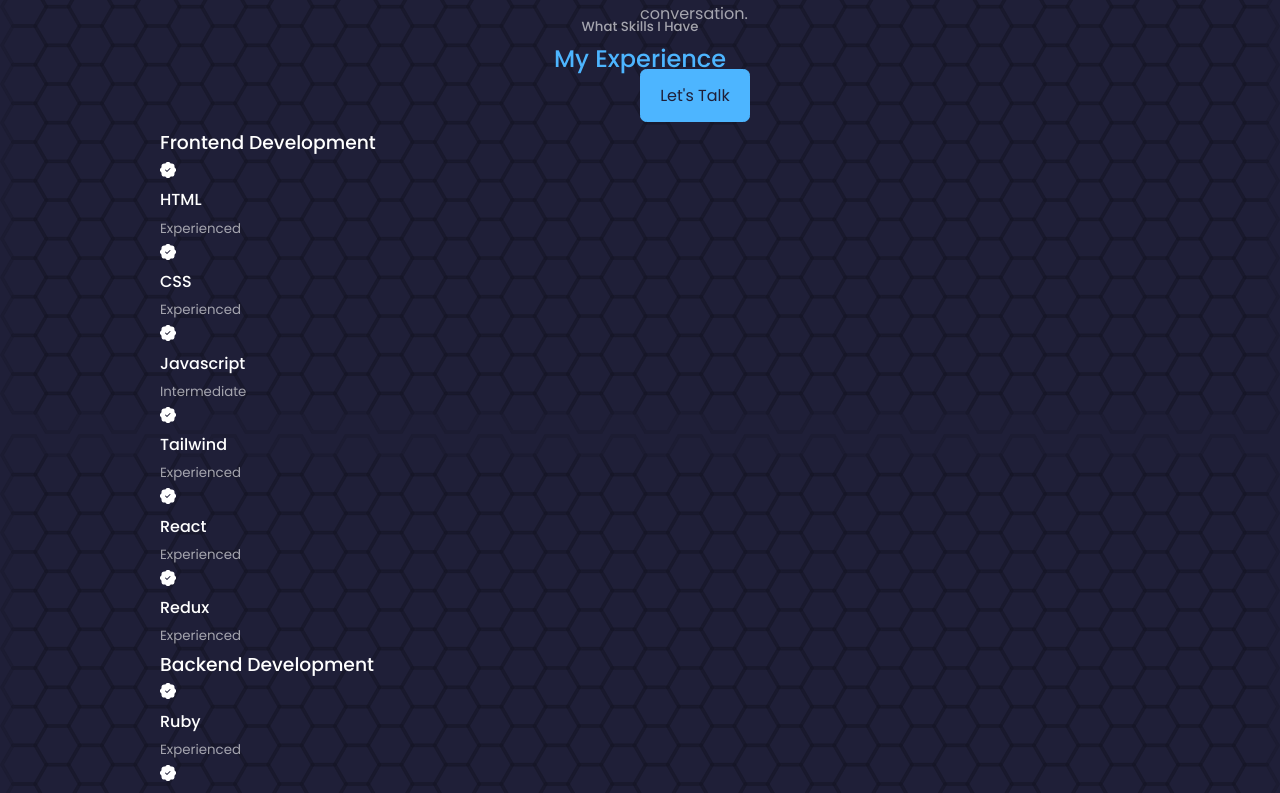
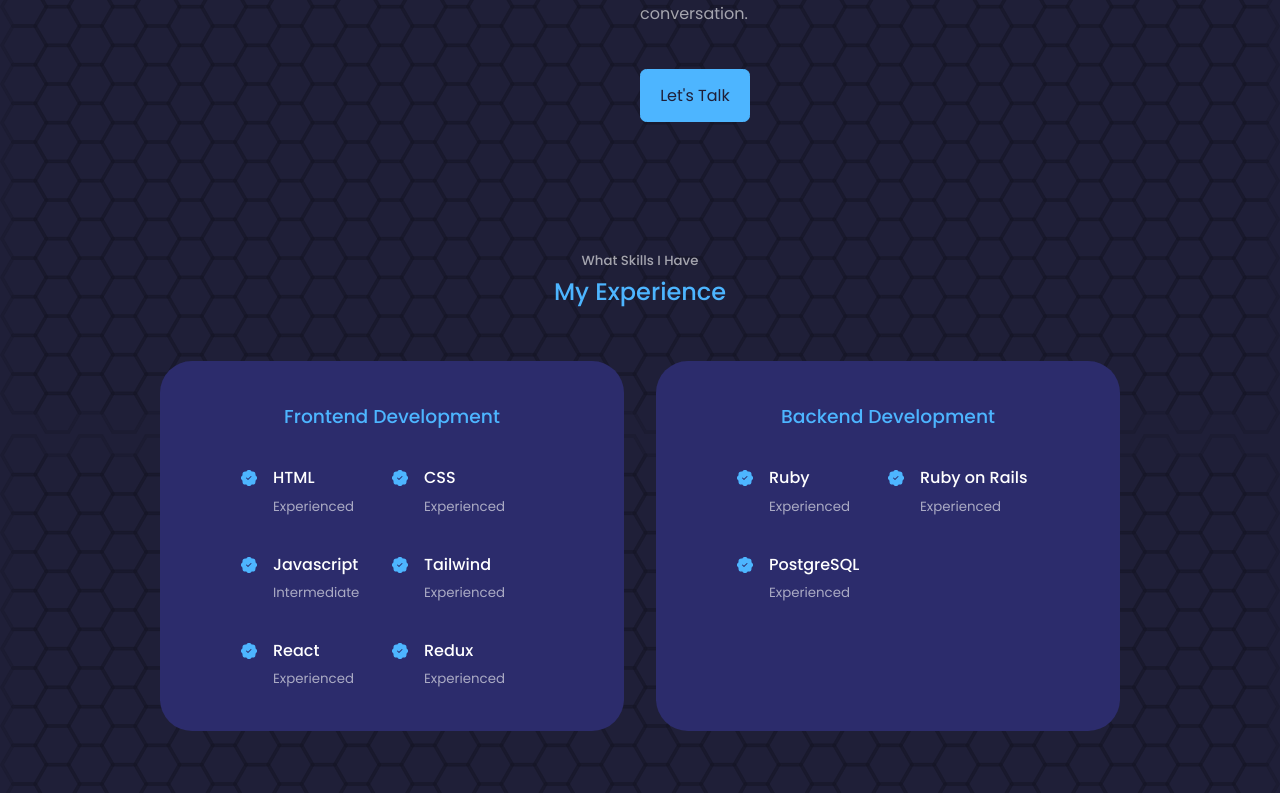
Before and after one commit to chukwuemeka1234/portfolio-victor, a React (Create React App) app: page / in a window 1280 px wide. Shown: the part 1840-2633 px from the top of the page. Built offline with nearby package versions, Linux system fonts and the light colour scheme.

Commit message:
Add the styling for experience section

```diff
--- a/src/components/experience/Experience.jsx
+++ b/src/components/experience/Experience.jsx
@@ -13,34 +13,46 @@ const Experience = () => {
           <h3>Frontend Development</h3>
           <div className="experience__content">
             <article className='experience__details'>
-              <BsPatchCheckFill/>
+              <BsPatchCheckFill className='experience__details-icon'/>
+              <div>
                 <h4>HTML</h4>
                 <small className='text-light'>Experienced</small>
+              </div>
             </article>
             <article className='experience__details'>
-              <BsPatchCheckFill/>
+              <BsPatchCheckFill className='experience__details-icon'/>
+              <div>
                 <h4>CSS</h4>
                 <small className='text-light'>Experienced</small>
+              </div>
             </article>
             <article className='experience__details'>
-              <BsPatchCheckFill/>
+              <BsPatchCheckFill className='experience__details-icon'/>
+              <div>
                 <h4>Javascript</h4>
                 <small className='text-light'>Intermediate</small>
+              </div>
             </article>
             <article className='experience__details'>
-              <BsPatchCheckFill/>
+              <BsPatchCheckFill className='experience__details-icon'/>
+              <div>
                 <h4>Tailwind</h4>
                 <small className='text-light'>Experienced</small>
+              </div>
             </article>
             <article className='experience__details'>
-              <BsPatchCheckFill/>
+              <BsPatchCheckFill className='experience__details-icon'/>
+              <div>
                 <h4>React</h4>
                 <small className='text-light'>Experienced</small>
+              </div>
             </article>
             <article className='experience__details'>
-              <BsPatchCheckFill/>
+              <BsPatchCheckFill className='experience__details-icon'/>
+              <div>
                 <h4>Redux</h4>
                 <small className='text-light'>Experienced</small>
+              </div>
             </article>
           </div>
         </div>
@@ -50,19 +62,25 @@ const Experience = () => {
           <h3>Backend Development</h3>
           <div className="experience__content">
             <article className='experience__details'>
-              <BsPatchCheckFill/>
+              <BsPatchCheckFill className='experience__details-icon'/>
+              <div>
                 <h4>Ruby</h4>
                 <small className='text-light'>Experienced</small>
+              </div>
             </article>
             <article className='experience__details'>
-              <BsPatchCheckFill/>
+              <BsPatchCheckFill className='experience__details-icon'/>
+              <div>
                 <h4>Ruby on Rails</h4>
                 <small className='text-light'>Experienced</small>
+              </div>
             </article>
             <article className='experience__details'>
-              <BsPatchCheckFill/>
+              <BsPatchCheckFill className='experience__details-icon'/>
+              <div>
                 <h4>PostgreSQL</h4>
                 <small className='text-light'>Experienced</small>
+              </div>
             </article>
           </div>
         </div>
--- a/src/components/experience/experience.css
+++ b/src/components/experience/experience.css
@@ -0,0 +1,70 @@
+.experience__container {
+  display: grid;
+  grid-template-columns: 1fr 1fr;
+  gap: 2rem;
+}
+
+.experience__container > div {
+  background: var(--color-bg-variant);
+  padding: 2.4rem 5rem;
+  border-radius: 2rem;
+  border: 1px solid transparent;
+  transition: var(--transition);
+}
+
+.experience__container > div:hover {
+  background: transparent;
+  border-color: var(--color-primary-variant);
+  cursor: default;
+}
+
+.experience__container > div h3 {
+  text-align: center;
+  margin-bottom: 2rem;
+  color: var(--color-primary);
+}
+
+.experience__content {
+  display: grid;
+  grid-template-columns: 1fr 1fr;
+  row-gap: 2rem;
+}
+
+.experience__details {
+  display: flex;
+  gap: 1rem;
+}
+
+.experience__details-icon {
+  margin-top: 6px;
+  color: var(--color-primary);
+}
+
+/* ====================MEDIA QUERIES (MEDIUM DEVICES) =================== */
+@media screen and (max-width: 1024px) {
+  .experience__container {
+    grid-template-columns: 1fr;
+  }
+
+  .experience__container > div {
+    width: 80%;
+    padding: 2rem;
+    margin: 0 auto;
+  }
+
+  .experience__content {
+    padding: 1rem;
+  }
+}
+
+/* ====================MEDIA QUERIES (SMALL DEVICES) =================== */
+@media screen and (max-width: 600px) {
+  .experience__container {
+    gap: 1rem;
+  }
+
+  .experience__container > div {
+    width: 100%;
+    padding: 2rem 1rem;
+  }
+}
--- a/src/index.css
+++ b/src/index.css
@@ -58,7 +58,6 @@ h1 {
 
 section {
   margin-top: 8rem;
-  height: 100vh;
 }
 
 section > h2,
```
Lines whose indentation alone changed are shown as unchanged.
